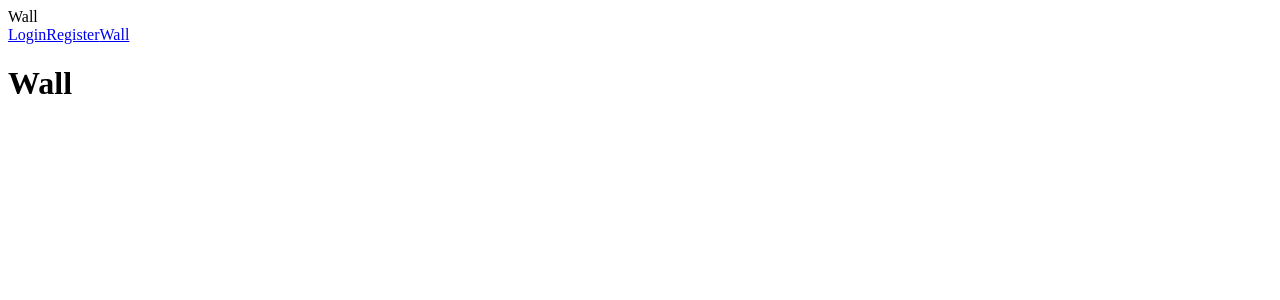
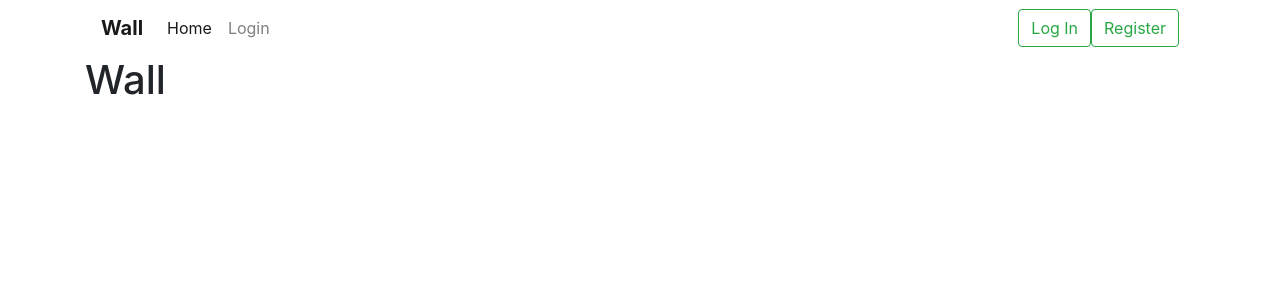
Before and after one commit to diegocam/Wall, a React app: page / in a window 1280 px wide. Shown: the top 300 px of the page. Built offline with nearby package versions, Linux system fonts and the light colour scheme.

Commit message:
Add Bootstrap, Navbar, Router

```diff
--- a/src/components/App.js
+++ b/src/components/App.js
@@ -5,11 +5,13 @@ import Login from './Login'
 import Navbar from './Navbar'
 
 const App = () => {
-    return <div>
-        <Navbar />
-        <Route path='/' exact component={Wall} />
-        <Route path='/login' exact component={Login} />
-    </div>
+    return (
+        <div className="container">
+            <Navbar />
+            <Route path='/' exact component={Wall} />
+            <Route path='/login' exact component={Login} />
+        </div>
+    )
 }
 
 export default App
--- a/src/components/Navbar.js
+++ b/src/components/Navbar.js
@@ -2,15 +2,29 @@ import React from 'react'
 import {Link} from 'react-router-dom'
 
 const Navbar = () => {
-    return <div>
-            Wall
+    return (
+        <div>
+            <nav className="navbar navbar-expand-lg navbar-light">
+                <a className="navbar-brand" href="#"><strong>Wall</strong></a>
+                <button className="navbar-toggler" type="button" data-toggle="collapse" data-target="#navbarSupportedContent" aria-controls="navbarSupportedContent" aria-expanded="false" aria-label="Toggle navigation">
+                    <span className="navbar-toggler-icon"></span>
+                </button>
 
-            <div>
-                <Link to="/login">Login</Link>
-                <Link to="/register">Register</Link>
-                <Link to="/">Wall</Link>
-            </div>
+                <div className="collapse navbar-collapse" id="navbarSupportedContent">
+                    <ul className="navbar-nav mr-auto">
+                        <li className="nav-item active">
+                            <Link to="/" className="nav-link">Home</Link>
+                        </li>
+                        <li className="nav-item">
+                            <Link to="/login" className="nav-link">Login</Link>
+                        </li>
+                    </ul>
+                    <button className="btn btn-outline-success my-2 my-sm-0" type="submit">Log In</button>
+                    <button className="btn btn-outline-success my-2 my-sm-0" type="submit">Register</button>
+                </div>
+            </nav>
         </div>
+    )
 }
 
 export default Navbar
--- a/src/index.js
+++ b/src/index.js
@@ -1,6 +1,9 @@
 import React from 'react'
 import ReactDOM from 'react-dom'
 import {BrowserRouter} from 'react-router-dom'
+import 'jquery';
+import 'bootstrap/dist/js/bootstrap';
+import './styles.scss'
 
 import App from './components/App'
 
--- /dev/null
+++ b/src/styles.scss
@@ -0,0 +1 @@
+@import "~bootstrap/scss/bootstrap";
--- a/webpack.config.js
+++ b/webpack.config.js
@@ -1,19 +1,29 @@
 const HtmlWebPackPlugin = require("html-webpack-plugin");
+const ExtractTextPlugin = require('extract-text-webpack-plugin');
 
 module.exports = {
     module: {
         rules: [{
-            test: /\.js$/,
-            exclude: /node_modules/,
-            use: {
-                loader: "babel-loader"
+                test: /\.js$/,
+                exclude: /node_modules/,
+                use: {
+                    loader: "babel-loader"
+                }
+            },
+            {
+                test: /\.scss$/,
+                use: ExtractTextPlugin.extract({
+                    fallback: "style-loader",
+                    use: "css-loader!sass-loader",
+                })
             }
-        }]
+        ]
     },
     plugins: [
         new HtmlWebPackPlugin({
             template: "./src/index.html",
             filename: "./index.html"
-        })
+        }),
+        new ExtractTextPlugin('style.css')
     ]
 };
```
Also changed, not shown: package.json (+8 -0 lines), src/index.html (+5 -5 lines), 1 other file (tests, documents, lock files or other folders).
